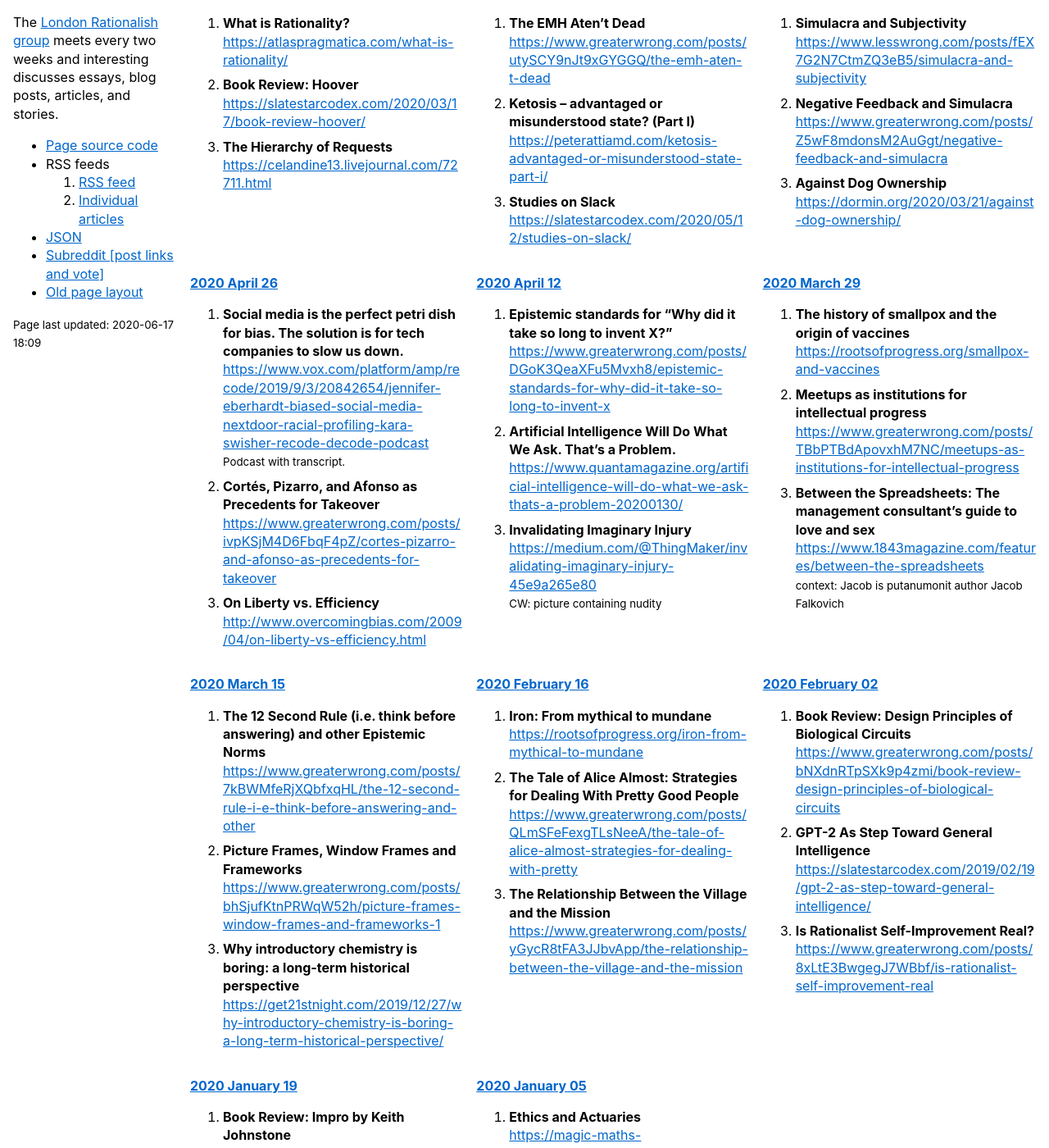
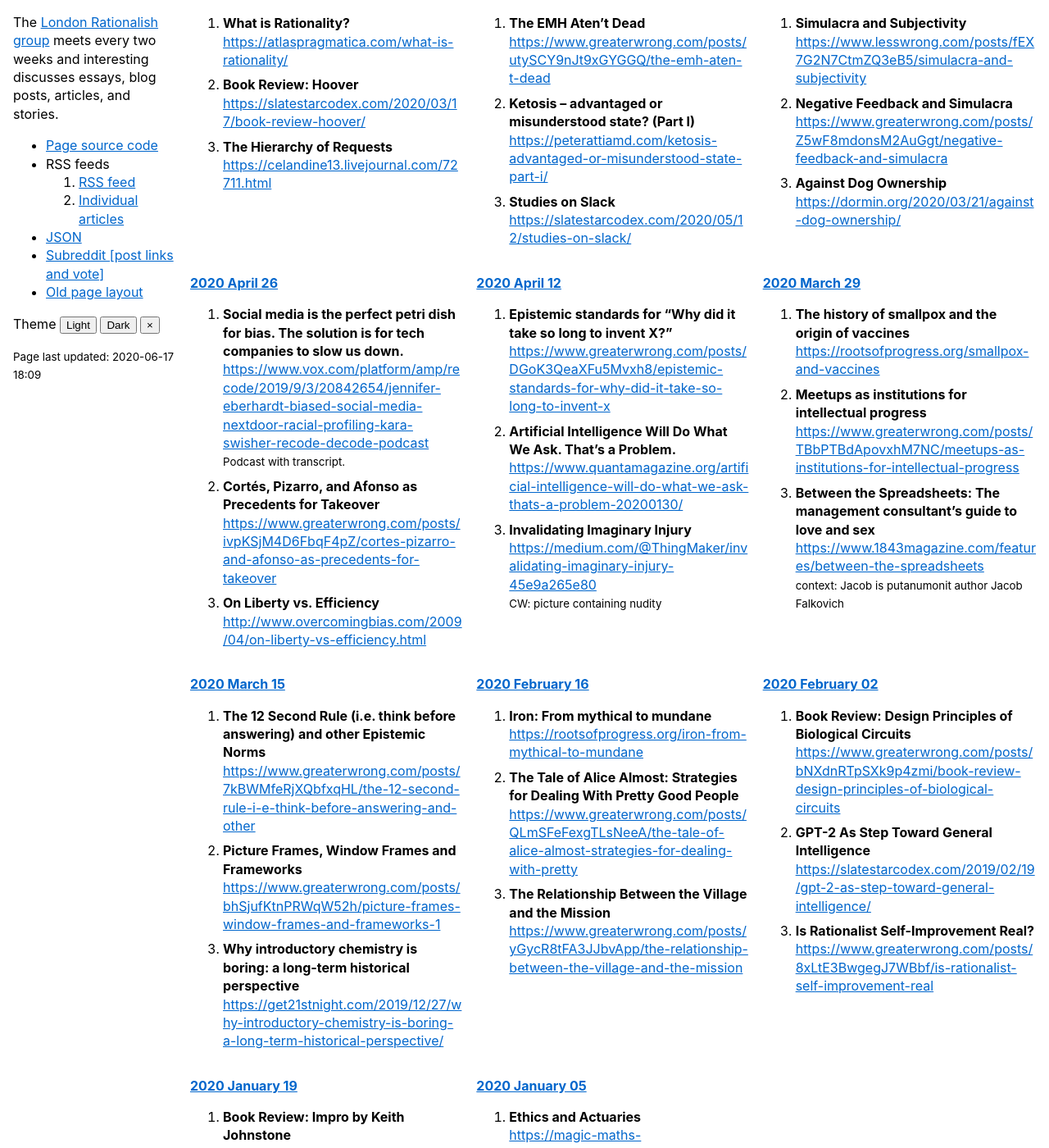
Before and after one commit to sackeyjason/london-rationalish-readings, a Jekyll site: the page built from index.html, in a window 1280 px wide and 1400 px high, scrolled down 203 px. Shown: the whole window at 82% size. Built offline with Jekyll 4.4.1, drawn with Linux system fonts in a browser that asks for light colours.

Commit message:
theme controls

```diff
--- a/_layouts/2020.html
+++ b/_layouts/2020.html
@@ -7,81 +7,9 @@
 <link href="./favicon.ico" rel="icon" type="image/x-icon" />
 <link rel="alternate" type="application/rss+xml" title="London Rationalish reading lists" href="https://sackeyjason.github.io/london-rationalish-readings/feed.xml" />
 <link rel="alternate" type="application/rss+xml" title="London Rationalish articles" href="https://sackeyjason.github.io/london-rationalish-readings/articles-feed.xml" />
-<style>
-*, *::before, *::after {
-  box-sizing: border-box
-}
-html {
-  --background: #FFF;
-  --color: #000;
-  --link-color: #06C;
-  --focus-color: #ffd70087;
-  font-family: -apple-system,system-ui,BlinkMacSystemFont,"Segoe UI",Roboto,"Helvetica Neue",Arial,sans-serif;
-  line-height: 1.4;
-  background-color: var(--background);
-  color: var(--color);
-}
-body { margin: 0 }
-.p1 { padding: 1rem }
-.m0 { margin: 0 }
-.page-header { background: #3D9970; color: #FFF }
-.years a + a {}
-.year {
-  border-bottom: solid 1px;
-}
-.wide {
-  grid-column-start: 1;
-  grid-column-end: -1;
-}
-.grid-main li + li {
-  margin-top: 0.5rem
-}
-.grid-main h3{ font-size: inherit }
-a {
-  color: var(--link-color);
-  word-break: break-word;
-}
-article:target {
-  background: var(--focus-color);
-  outline: solid 0.5rem var(--focus-color);
-}
-@media (max-width: 599.9px) {
-  html { font-size: 14px }
-  .wide, ol { margin-bottom: 1rem }
-}
-@media (min-width: 600px) {
-  .grid-row {
-    display: flex;
-    flex-direction: row;
-  }
-  .sidebar {
-    width: 200px;
-    flex-shrink: 0;
-    margin-right: 1rem;
-  }
-  .sidebar-content {
-    position: sticky;
-    top: 1rem;
-    max-height: calc(100vh - 1rem);
-    overflow-y: auto;
-  }
-  .grid-main {
-    display: grid;
-    grid-template-columns: repeat(auto-fit, minmax(20rem, auto));
-    grid-gap: 1rem;
-    word-break: break-word;
-  }
-}
-
-@media (prefers-color-scheme: dark) {
-  html {
-    --background: #111;
-    --color: #EEE;
-    --link-color: #3D9970;
-    --focus-color: #322;
-  }
-}
-</style>
+<link rel="stylesheet" href="./style2020.css" />
+<script src="./script.js"></script>
+<style id="themeStyle"></style>
 </head>
 <body>
 
@@ -107,8 +35,9 @@ article:target {
         <li><a href="./d.json">JSON</a>
         <li><a href="https://www.reddit.com/r/londonrationalish/">Subreddit [post links and vote]</a>
         <li><a href="https://sackeyjason.github.io/london-rationalish-readings/v1.html">Old page layout</a>
-
       </ul>
+      <div id="uiControls"></div>
+      <script>init()</script>
       <p>
         <small>Page last updated:
         <time datetime="{{ "now" | date: "%Y-%m-%d %H:%M" }}">{{ "now" | date: "%Y-%m-%d %H:%M" }}</time></small>
--- /dev/null
+++ b/script.js
@@ -0,0 +1,34 @@
+let theme = undefined;
+
+function handler(event) {
+    if (event.target.matches('button')) {
+        switch (event.target.textContent.slice(0, 1)) {
+            case 'L':
+                document.querySelector('themeStyle').innerHTML = `html {
+                    --background: #fff;
+                    --color: #000;
+                    --link-color: #06c;
+                    --focus-color: #ffd70087;
+                  }`
+                break;
+            case 'D':
+                document.querySelector('themeStyle').innerHTML = `html {
+                    --background: #111;
+                    --color: #eee;
+                    --link-color: #3d9970;
+                    --focus-color: #322;
+                  }`
+                break;
+            default:
+                document.querySelector('themeStyle').innerHTML = ''
+                break;
+        }
+    }
+}
+
+function init() {
+    const controls = document.createElement('div');
+    controls.innerHTML = 'Theme <button>Light</button> <button>Dark</button> <button>&times;</button>';
+    uiControls.appendChild(controls);
+    controls.addEventListener('click', handler);
+}
--- /dev/null
+++ b/style2020.css
@@ -0,0 +1,91 @@
+*,
+*::before,
+*::after {
+  box-sizing: border-box;
+}
+html {
+  --background: #fff;
+  --color: #000;
+  --link-color: #06c;
+  --focus-color: #ffd70087;
+  font-family: -apple-system, system-ui, BlinkMacSystemFont, "Segoe UI", Roboto,
+    "Helvetica Neue", Arial, sans-serif;
+  line-height: 1.4;
+  background-color: var(--background);
+  color: var(--color);
+}
+body {
+  margin: 0;
+}
+.p1 {
+  padding: 1rem;
+}
+.m0 {
+  margin: 0;
+}
+.page-header {
+  background: #3d9970;
+  color: #fff;
+}
+.year {
+  border-bottom: solid 1px;
+}
+.wide {
+  grid-column-start: 1;
+  grid-column-end: -1;
+}
+.grid-main li + li {
+  margin-top: 0.5rem;
+}
+.grid-main h3 {
+  font-size: inherit;
+}
+a {
+  color: var(--link-color);
+  word-break: break-word;
+}
+article:target {
+  background: var(--focus-color);
+  outline: solid 0.5rem var(--focus-color);
+}
+@media (max-width: 599.9px) {
+  html {
+    font-size: 14px;
+  }
+  .wide,
+  ol {
+    margin-bottom: 1rem;
+  }
+}
+@media (min-width: 600px) {
+  .grid-row {
+    display: flex;
+    flex-direction: row;
+  }
+  .sidebar {
+    width: 200px;
+    flex-shrink: 0;
+    margin-right: 1rem;
+  }
+  .sidebar-content {
+    position: sticky;
+    top: 1rem;
+    max-height: calc(100vh - 1rem);
+    overflow-y: auto;
+  }
+  .grid-main {
+    display: grid;
+    grid-template-columns: repeat(auto-fit, minmax(20rem, auto));
+    grid-gap: 1rem;
+    word-break: break-word;
+  }
+}
+
+@media (prefers-color-scheme: dark) {
+  html {
+    --background: #111;
+    --color: #eee;
+    --link-color: #3d9970;
+    --focus-color: #322;
+  }
+}
```
